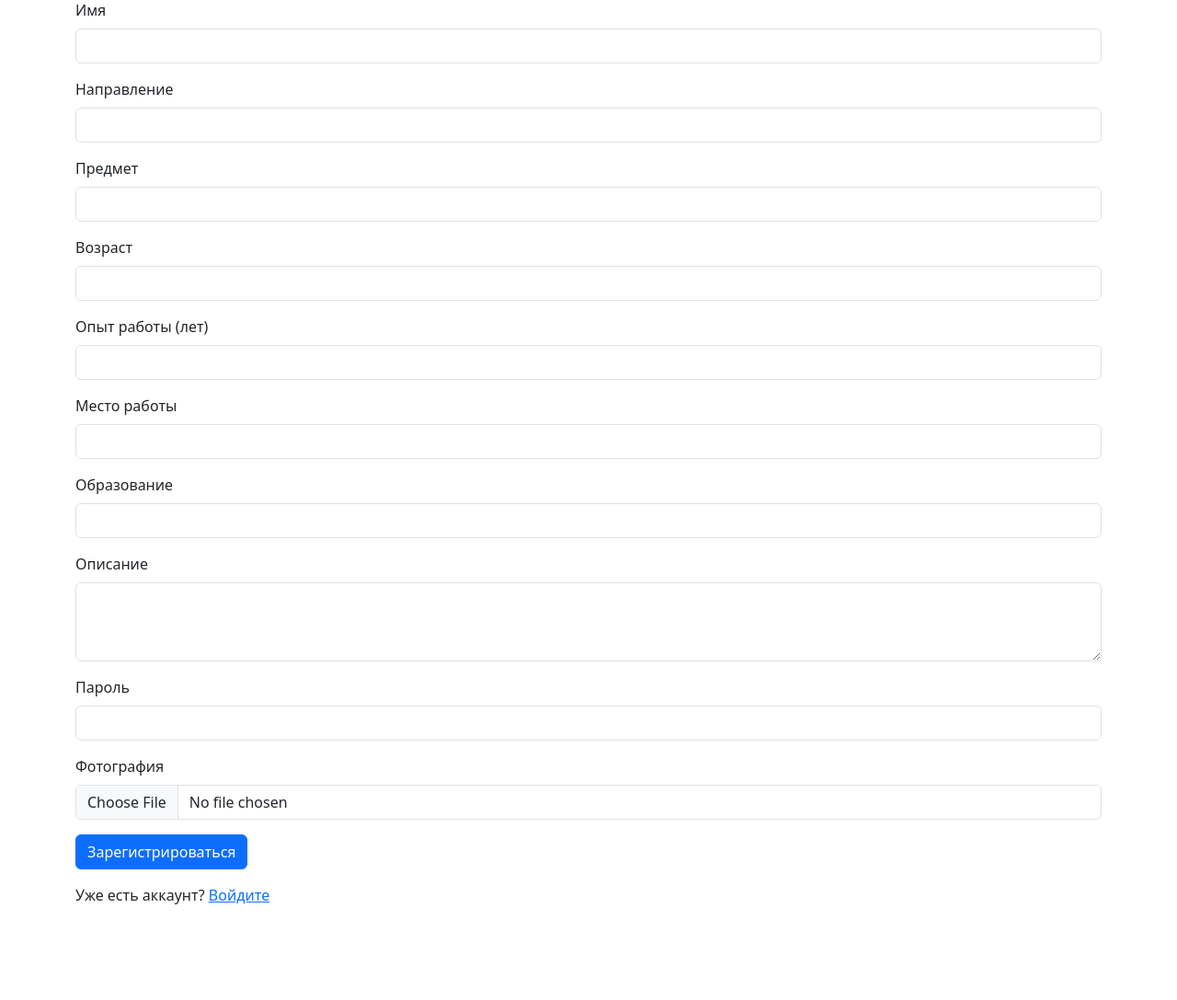
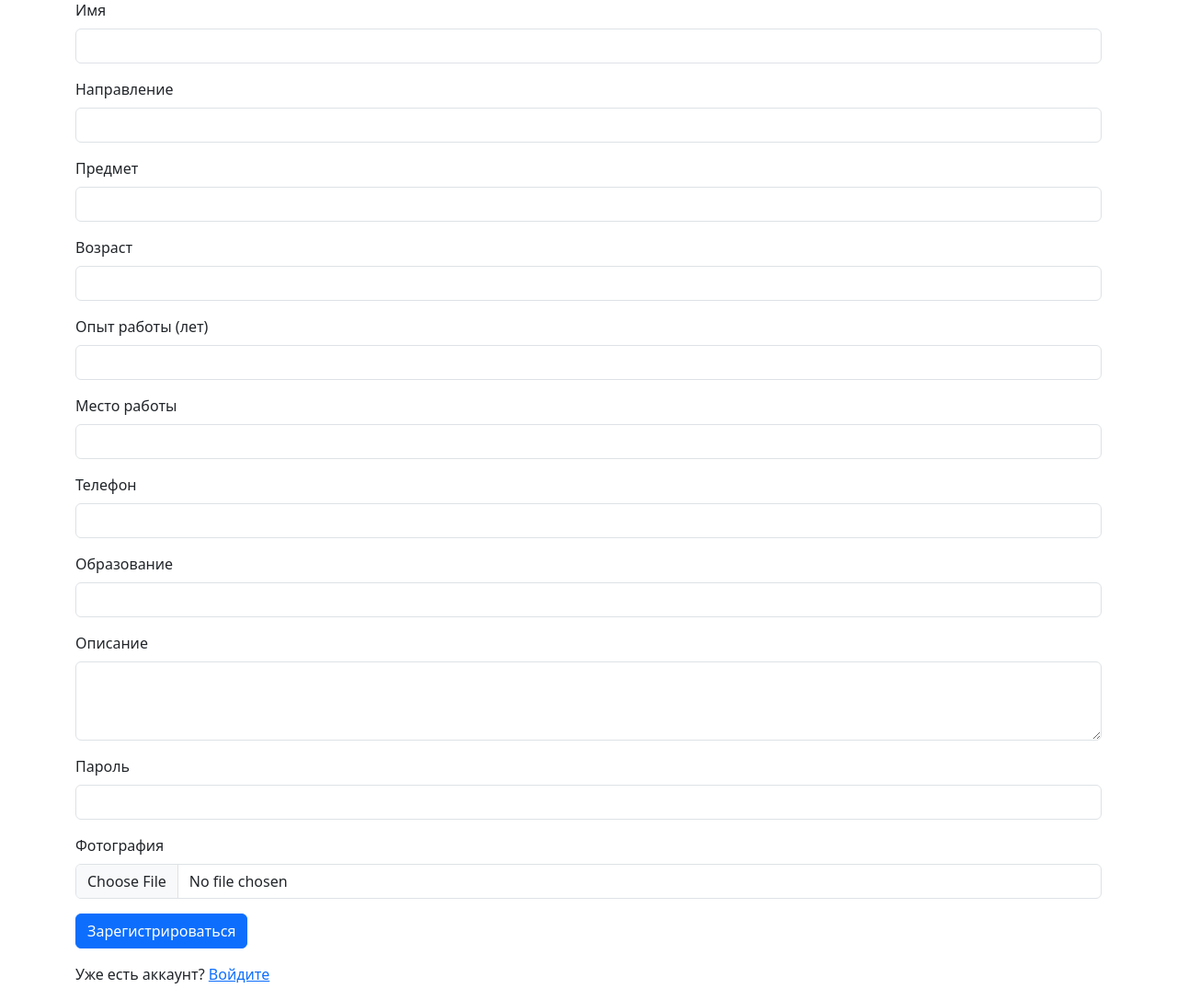
Before and after one commit to ssvXD/devHack_komandochka, a Flask app: page /register in a window 1280 px wide. Shown: the part 137-1224 px from the top of the page at 92% size. Before the commit the page ends 1120 px from the top, so only its background shows below. Run offline with Flask 3, Linux system fonts and the light colour scheme; parts of the project's set-up code (start-up, migrations or seed data) failed here and were passed over.

Commit message:
Update register.html

```diff
--- a/templates/register.html
+++ b/templates/register.html
@@ -42,6 +42,10 @@
                 <input type="text" class="form-control" id="work_place" name="work_place" required>
             </div>
             <div class="mb-3">
+                <label for="work_place" class="form-label">Телефон</label>
+                <input type="text" class="form-control" id="phone" name="work_place" required>
+            </div>
+            <div class="mb-3">
                 <label for="education" class="form-label">Образование</label>
                 <input type="text" class="form-control" id="education" name="education" required>
             </div>
```
